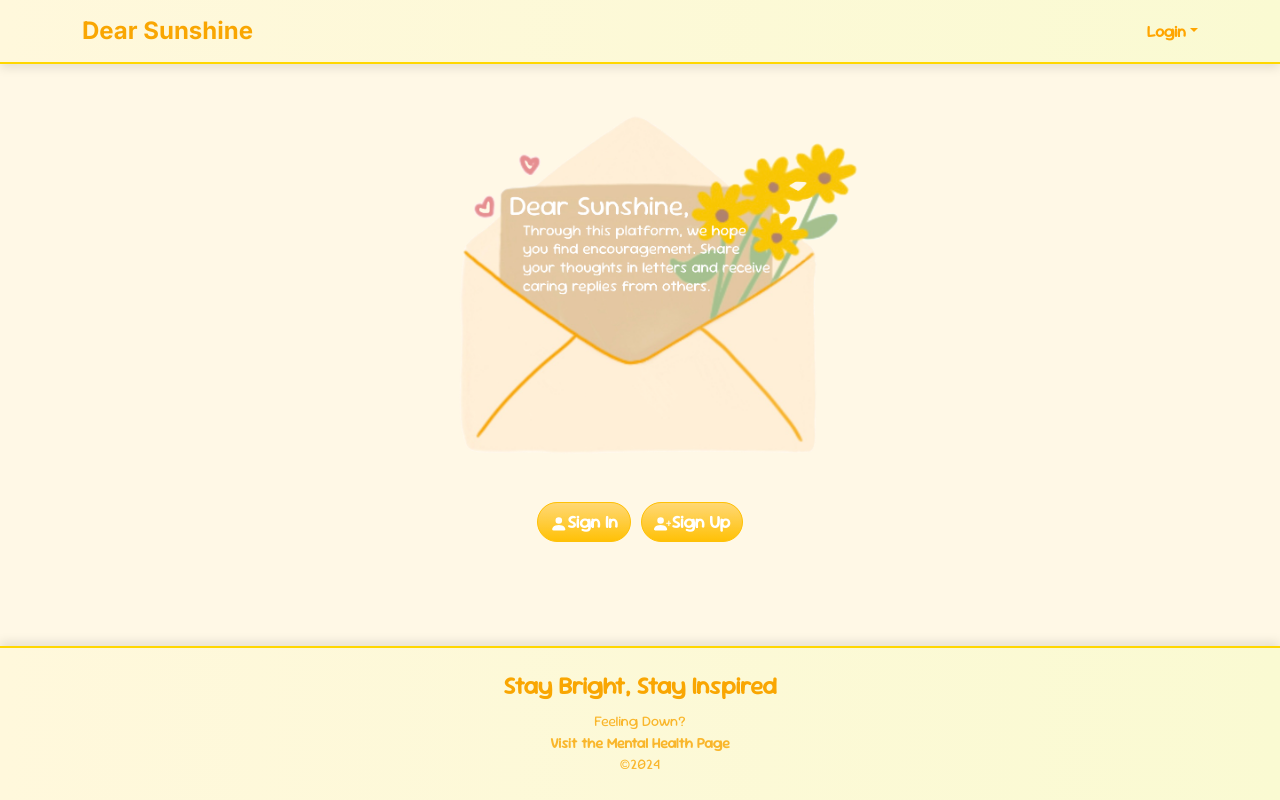
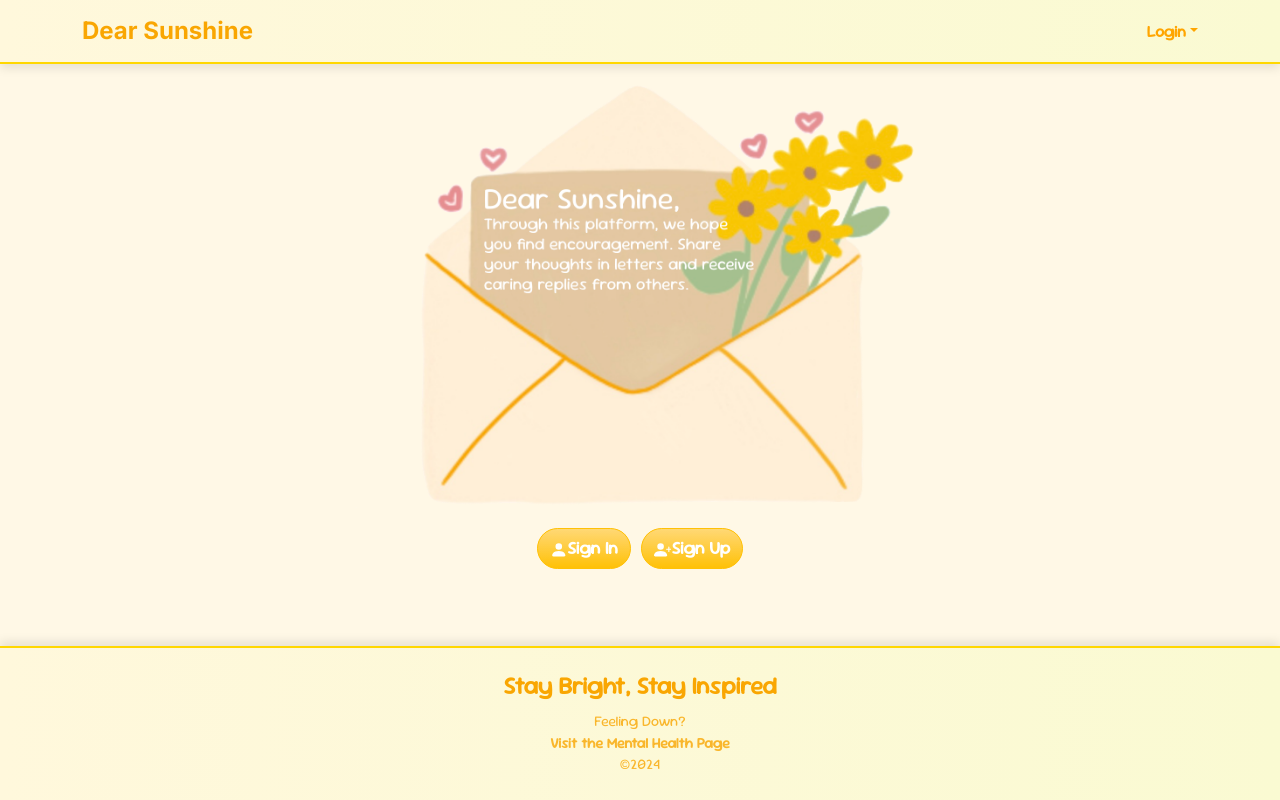
Before and after one commit to icastro808/dear-sunshine-, a Next.js app: page / in a window 1280 px wide. Built offline with nearby package versions, Linux system fonts and the light colour scheme; no server answers.

Commit message:
fixed landing page

```diff
--- a/src/app/page.tsx
+++ b/src/app/page.tsx
@@ -10,7 +10,7 @@ const styles = {
     height: '100%',
   },
   spacer: {
-    height: '20px', // Adjust this value to control the amount of space
+    height: '10px', // Adjust this value to control the amount of space
   },
 };
 
@@ -34,7 +34,7 @@ const Home = () => {
               alt="landing-image"
               className="mx-auto d-block"
               fluid
-              style={{ width: '35%', paddingLeft: '3%' }}
+              style={{ width: '50%', paddingLeft: '1%' }}
             />
           </Col>
         </Row>
```
Also changed, not shown: public/landing-image.png.
